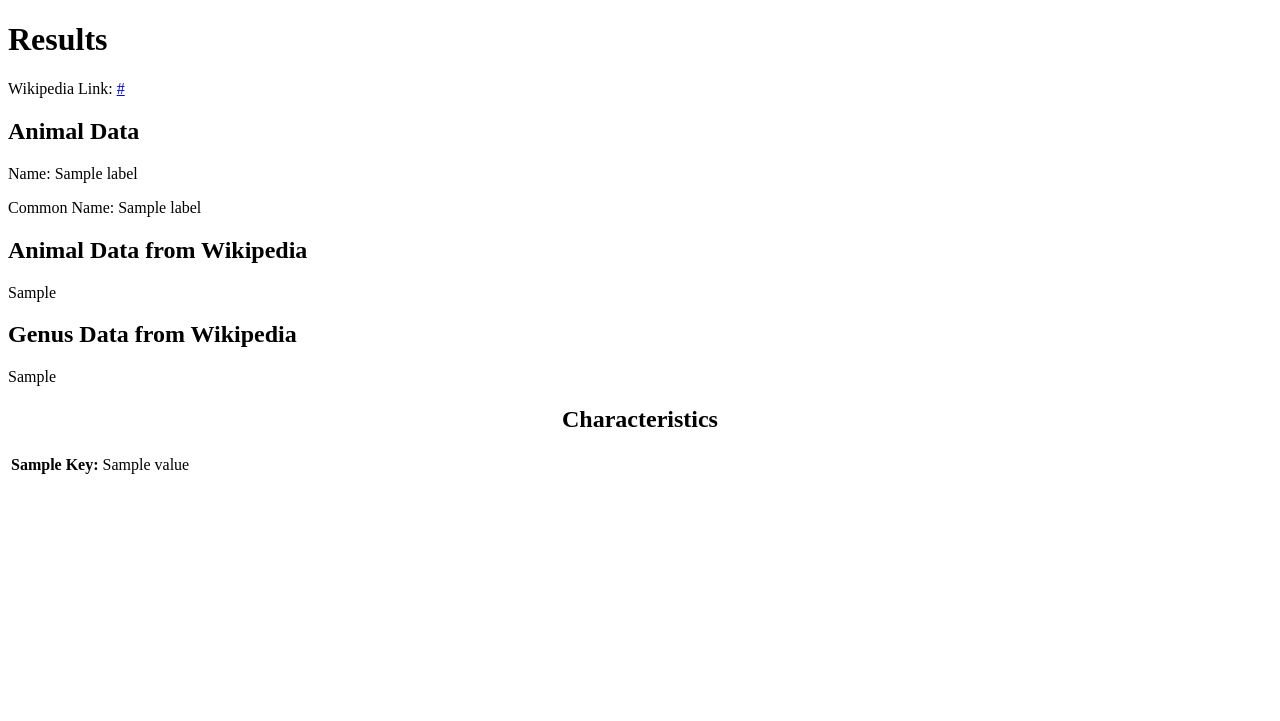
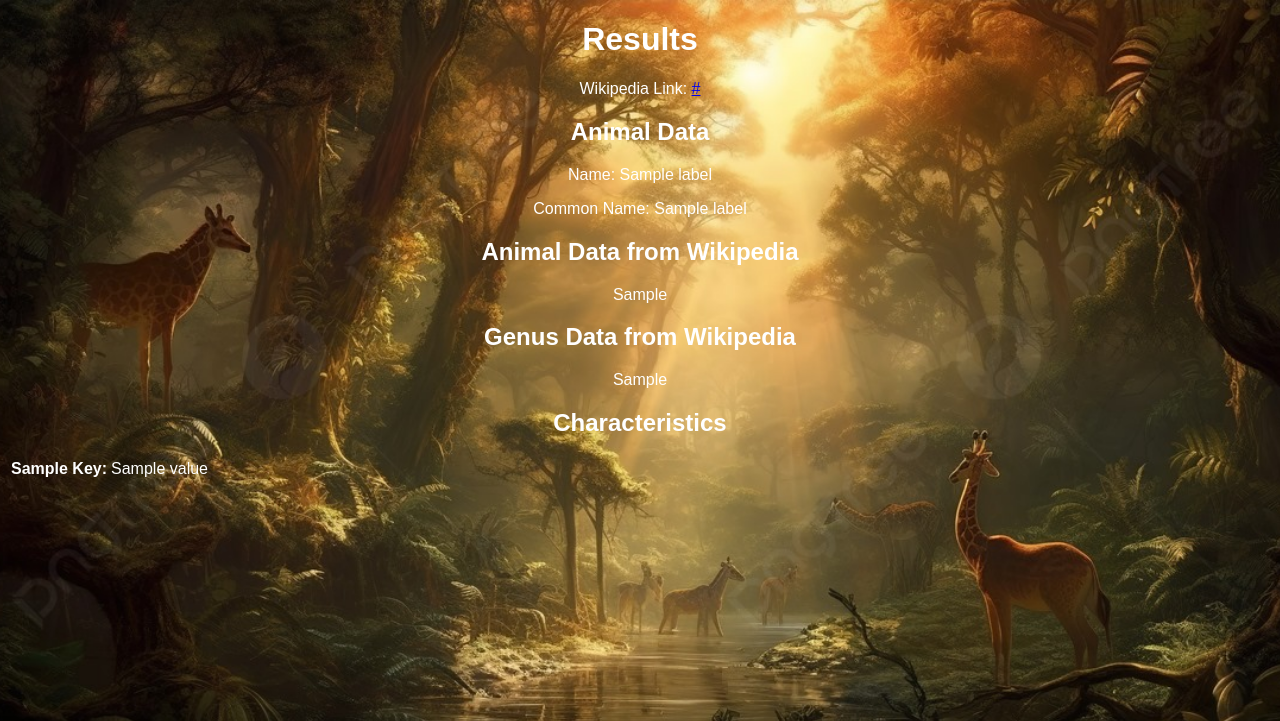
Before and after one commit to Kartavya904/2023-MakeUC-Hackathon, a Flask app: template templates/results.html in a window 1280 px wide. Shown: the top 721 px of the page. Run offline with Flask 3, Linux system fonts and the light colour scheme; the template is opened without the code that fills it: most values are stand-ins (such as "Sample title", 1, 10 or a date in 2020).

Commit message:
linked the css file and added bg

```diff
--- a/static/styles/results.css
+++ b/static/styles/results.css
@@ -0,0 +1,10 @@
+body {
+    font-family: Arial, sans-serif;
+    text-align: center;
+    background: url("../images/background.jpg");
+    background-size: cover;
+    background-position: center;
+    background-attachment: fixed;
+    overflow-y: hidden;
+    color: #fff;
+}
--- a/templates/results.html
+++ b/templates/results.html
@@ -2,6 +2,7 @@
 <html>
 <head>
     <title>Results</title>
+    <link rel="stylesheet" type="text/css" href="{{ url_for('static', filename='styles/results.css') }}">
 </head>
 <body>
     <h1>Results</h1>
```
